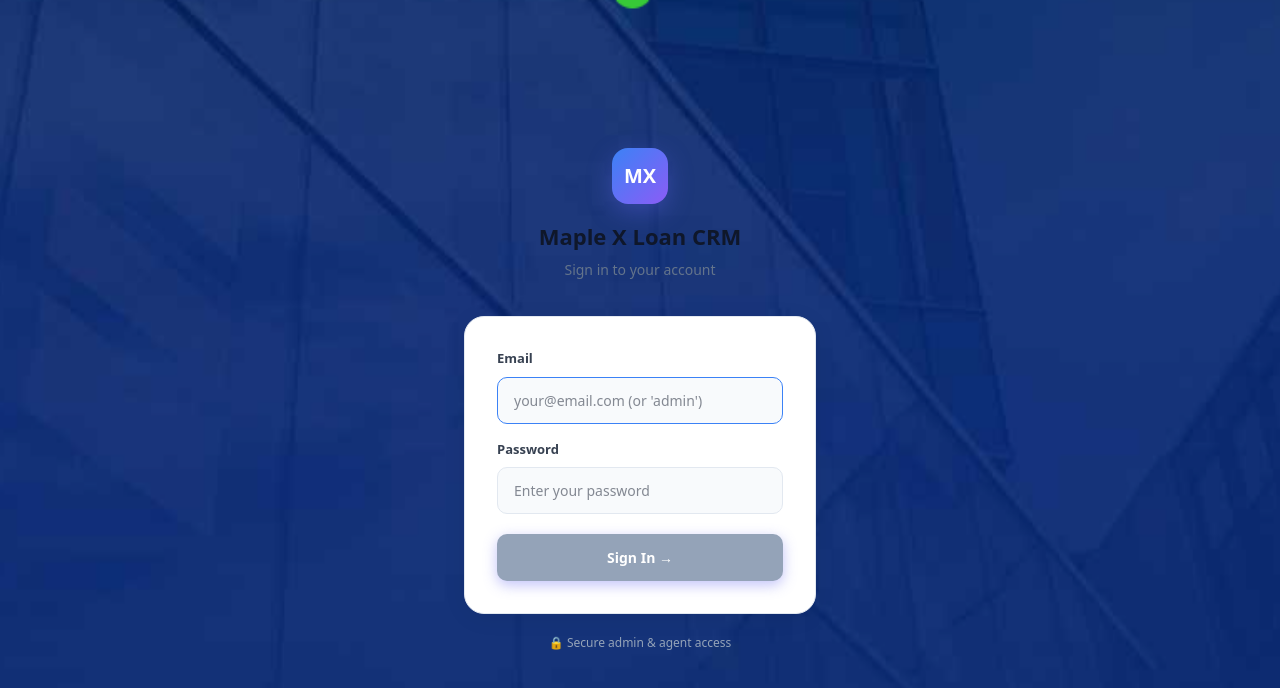
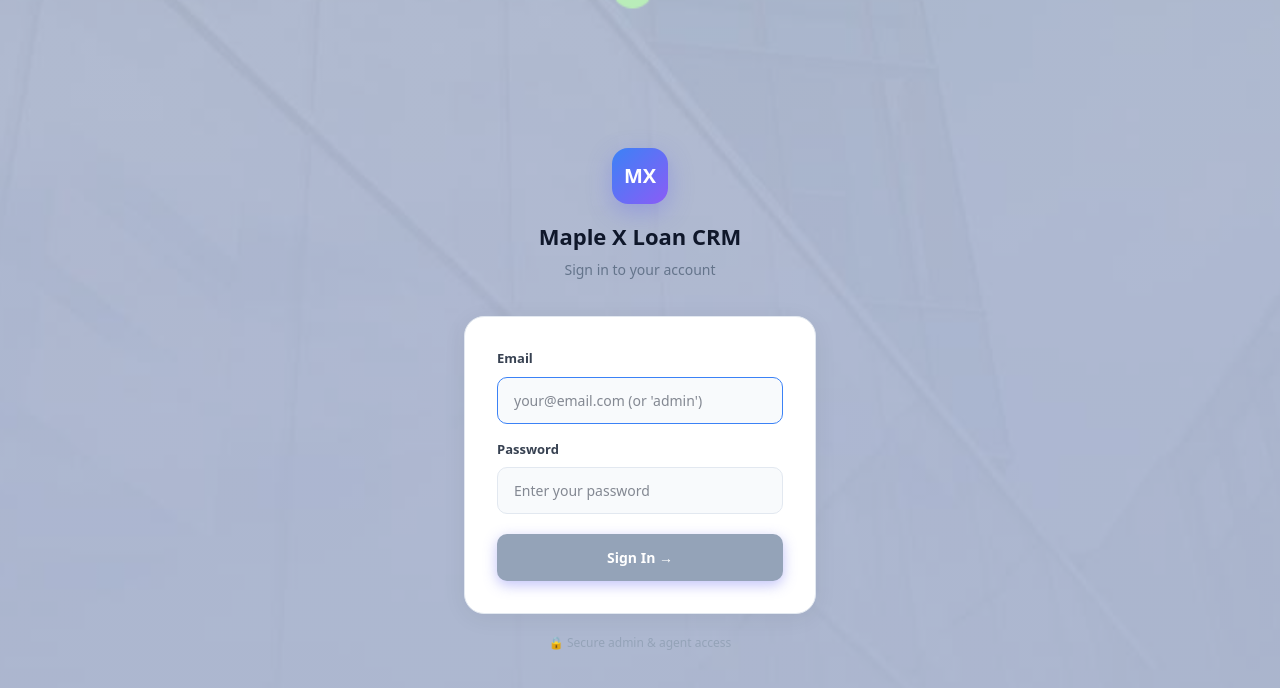
Before and after one commit to BHM2025/loan-crm, a Next.js app: page /login in a window 1280 px wide. Shown: the top 688 px of the page. Built offline with nearby package versions, Linux system fonts and the light colour scheme.

Commit message:
Lighten background with white overlay

```diff
--- a/app/layout.tsx
+++ b/app/layout.tsx
@@ -27,7 +27,7 @@ export default function RootLayout({
       lang="en"
       className={`${geistSans.variable} ${geistMono.variable} h-full antialiased`}
     >
-      <body className="min-h-full flex flex-col" style={{ backgroundImage: "url('/bg.png')", backgroundSize: "cover", backgroundAttachment: "fixed", backgroundPosition: "center", backgroundRepeat: "no-repeat" }}>{children}</body>
+      <body className="min-h-full flex flex-col" style={{ backgroundImage: "linear-gradient(rgba(255,255,255,0.65), rgba(255,255,255,0.65)), url('/bg.png')", backgroundSize: "cover", backgroundAttachment: "fixed", backgroundPosition: "center", backgroundRepeat: "no-repeat" }}>{children}</body>
     </html>
   );
 }
--- a/app/login/page.tsx
+++ b/app/login/page.tsx
@@ -36,7 +36,7 @@ function LoginForm() {
   });
 
   return (
-    <div style={{ minHeight: "100vh", backgroundImage: "url('/bg.png')", backgroundSize: "cover", backgroundPosition: "center", backgroundRepeat: "no-repeat", display: "flex", alignItems: "center", justifyContent: "center", fontFamily: "system-ui, sans-serif" }}>
+    <div style={{ minHeight: "100vh", backgroundImage: "linear-gradient(rgba(255,255,255,0.65), rgba(255,255,255,0.65)), url('/bg.png')", backgroundSize: "cover", backgroundPosition: "center", backgroundRepeat: "no-repeat", display: "flex", alignItems: "center", justifyContent: "center", fontFamily: "system-ui, sans-serif" }}>
       <div style={{ width: "100%", maxWidth: 400, padding: "0 24px" }}>
 
         {/* Logo */}
```
